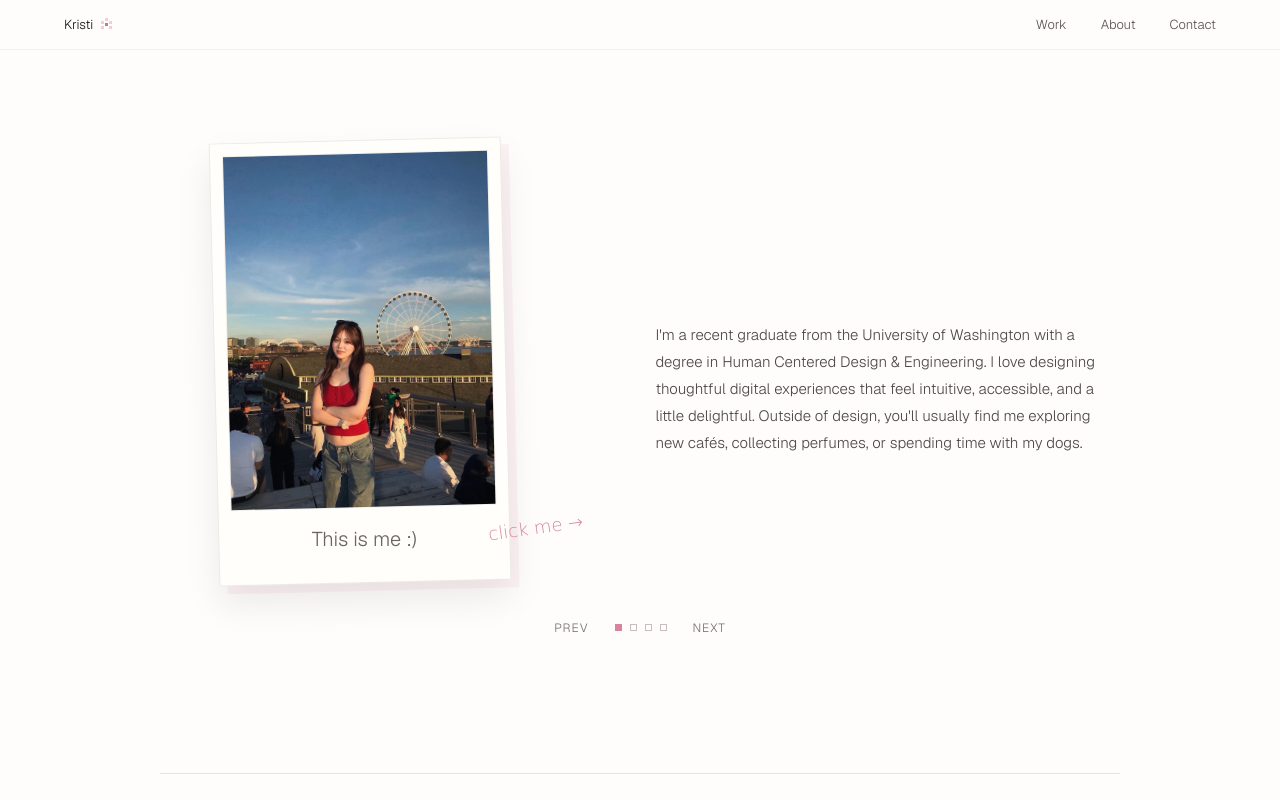
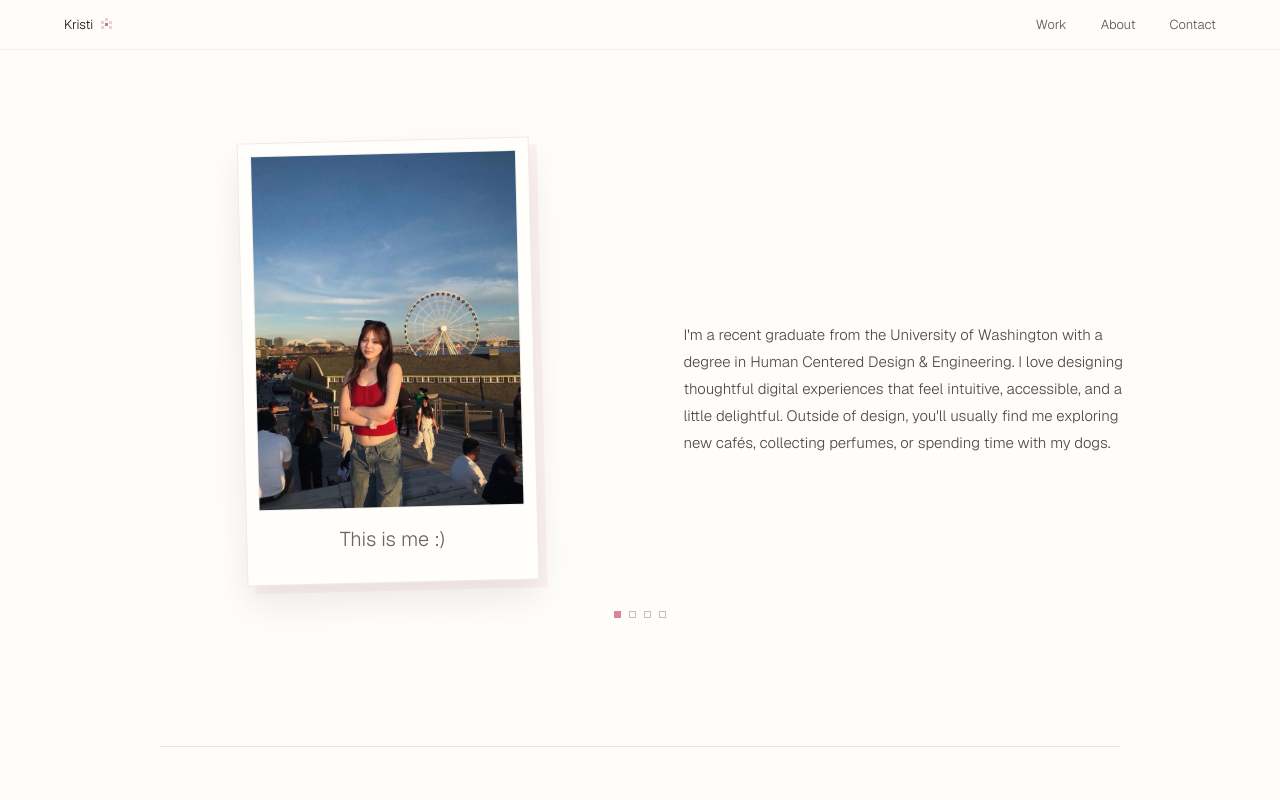
Before and after one commit to krisooti/Portfolio, a Next.js app: page /about in a window 1280 px wide. Shown: the top 800 px of the page. Built offline with nearby package versions, Linux system fonts and the light colour scheme.

Commit message:
Use hover zones for about carousel

```diff
--- a/app/about/ProfileCarousel.tsx
+++ b/app/about/ProfileCarousel.tsx
@@ -15,7 +15,7 @@ type ProfileSlide = {
 
 const profileSlides: ProfileSlide[] = [
   {
-    headline: "Hi there! I'm Kristi",
+    headline: "Hi there! I'm Kristi 👋",
     body: "I'm a recent graduate from the University of Washington with a degree in Human Centered Design & Engineering. I love designing thoughtful digital experiences that feel intuitive, accessible, and a little delightful. Outside of design, you'll usually find me exploring new cafés, collecting perfumes, or spending time with my dogs.",
     imageLabel: "Kristi profile photo",
     caption: "This is me :)",
@@ -25,7 +25,7 @@ const profileSlides: ProfileSlide[] = [
     },
   },
   {
-    headline: "Coffee walks",
+    headline: "My café adventures ☕",
     body: "I love exploring cafés and trying different coffees around the city.",
     imageLabel: "Café photo",
     caption: "cafe day",
@@ -37,7 +37,7 @@ const profileSlides: ProfileSlide[] = [
     caption: "tiny rituals",
   },
   {
-    headline: "Soft moments",
+    headline: "My dogs 🐶",
     body: "Outside of design, I spend a lot of time with my dogs and the people I love.",
     imageLabel: "Photo with my dogs",
     caption: "home team",
@@ -46,14 +46,27 @@ const profileSlides: ProfileSlide[] = [
 
 export default function ProfileCarousel() {
   const [activeIndex, setActiveIndex] = useState(0);
+  const [slideDirection, setSlideDirection] = useState<"next" | "previous">(
+    "next",
+  );
   const touchStartX = useRef<number | null>(null);
 
-  const goToSlide = (index: number) => {
+  const goToSlide = (index: number, direction: "next" | "previous") => {
+    setSlideDirection(direction);
     setActiveIndex((index + profileSlides.length) % profileSlides.length);
   };
 
-  const goNext = () => goToSlide(activeIndex + 1);
-  const goPrevious = () => goToSlide(activeIndex - 1);
+  const goNext = () => goToSlide(activeIndex + 1, "next");
+  const goPrevious = () => goToSlide(activeIndex - 1, "previous");
+
+  const jumpToSlide = (index: number) => {
+    if (index === activeIndex) {
+      return;
+    }
+
+    const direction = index > activeIndex ? "next" : "previous";
+    goToSlide(index, direction);
+  };
 
   useEffect(() => {
     const handleKeyDown = (event: KeyboardEvent) => {
@@ -95,7 +108,7 @@ export default function ProfileCarousel() {
 
   return (
     <section
-      className="about-hero-redesign profile-carousel"
+      className={`about-hero-redesign profile-carousel is-${slideDirection}`}
       aria-labelledby="about-title"
       aria-roledescription="carousel"
       onTouchStart={handleTouchStart}
@@ -111,13 +124,7 @@ export default function ProfileCarousel() {
             aria-hidden={index !== activeIndex}
           >
             <div className="about-photo-area">
-              <button
-                className="about-photo-wrap profile-carousel-image-button"
-                type="button"
-                onClick={goNext}
-                aria-label="Show next profile slide"
-                tabIndex={index === activeIndex ? 0 : -1}
-              >
+              <div className="about-photo-wrap profile-carousel-frame">
                 {slide.image ? (
                   <img
                     className="profile-photo-image"
@@ -130,10 +137,21 @@ export default function ProfileCarousel() {
                   </span>
                 )}
                 <span className="profile-photo-caption">{slide.caption}</span>
-              </button>
-              <p className="profile-click-note" aria-hidden="true">
-                click me →
-              </p>
+                <span
+                  className="profile-hover-zone profile-hover-zone--previous"
+                  onMouseEnter={goPrevious}
+                  aria-hidden="true"
+                >
+                  ←
+                </span>
+                <span
+                  className="profile-hover-zone profile-hover-zone--next"
+                  onMouseEnter={goNext}
+                  aria-hidden="true"
+                >
+                  →
+                </span>
+              </div>
             </div>
 
             <div className="about-intro-copy">
@@ -147,24 +165,18 @@ export default function ProfileCarousel() {
       </div>
 
       <div className="profile-carousel-controls" aria-label="Profile slides">
-        <button type="button" onClick={goPrevious} aria-label="Previous slide">
-          Prev
-        </button>
         <div className="profile-carousel-dots">
           {profileSlides.map((slide, index) => (
             <button
               className={index === activeIndex ? "is-active" : ""}
               type="button"
               key={slide.headline}
-              onClick={() => goToSlide(index)}
+              onClick={() => jumpToSlide(index)}
               aria-label={`Show slide ${index + 1}: ${slide.headline}`}
               aria-current={index === activeIndex ? "true" : undefined}
             />
           ))}
         </div>
-        <button type="button" onClick={goNext} aria-label="Next slide">
-          Next
-        </button>
       </div>
     </section>
   );
--- a/app/globals.css
+++ b/app/globals.css
@@ -538,10 +538,18 @@ html {
   gap: clamp(42px, 8vw, 96px);
   opacity: 0;
   pointer-events: none;
-  transform: translateX(18px);
+  transform: translateX(28px);
   transition:
-    opacity 420ms ease,
-    transform 420ms ease;
+    opacity 520ms ease-in-out,
+    transform 520ms ease-in-out;
+}
+
+.profile-carousel.is-previous .profile-carousel-slide {
+  transform: translateX(-28px);
+}
+
+.profile-carousel.is-next .profile-carousel-slide {
+  transform: translateX(28px);
 }
 
 .profile-carousel-slide.is-active {
@@ -570,17 +578,15 @@ html {
   transform: rotate(-1.4deg);
 }
 
-.profile-carousel-image-button {
-  cursor: pointer;
-  font: inherit;
-  text-align: inherit;
+.profile-carousel-frame {
+  position: relative;
   transition:
     border-color 180ms ease,
     box-shadow 180ms ease,
     transform 180ms ease;
 }
 
-.profile-carousel-image-button:hover {
+.profile-carousel-frame:hover {
   border-color: rgba(216, 132, 154, 0.34);
   box-shadow:
     0 20px 40px rgba(17, 17, 17, 0.09),
@@ -588,8 +594,6 @@ html {
   transform: rotate(-1.4deg) translateY(-2px);
 }
 
-.profile-carousel-image-button:focus-visible,
-.profile-carousel-controls button:focus-visible,
 .profile-carousel-dots button:focus-visible {
   outline: 1px solid #d8849a;
   outline-offset: 4px;
@@ -622,7 +626,7 @@ html {
   box-shadow: 18px 18px 0 rgba(17, 17, 17, 0.035);
 }
 
-.profile-carousel-image-button .profile-photo-placeholder {
+.profile-carousel-frame .profile-photo-placeholder {
   aspect-ratio: 3 / 4;
   min-height: 0;
   box-shadow: none;
@@ -661,16 +665,38 @@ html {
   transform: rotate(1.4deg);
 }
 
-.profile-click-note {
+.profile-hover-zone {
   position: absolute;
-  right: clamp(-24px, -2vw, -12px);
-  bottom: 42px;
-  margin: 0;
+  top: 12px;
+  bottom: 58px;
+  display: grid;
+  width: 25%;
+  place-items: center;
   color: #d8849a;
   font-family: "Bradley Hand", "Comic Sans MS", "Segoe Print", cursive;
-  font-size: 18px;
-  font-weight: 300;
-  transform: rotate(-8deg);
+  font-size: 24px;
+  font-weight: 300;
+  opacity: 0;
+  transition:
+    opacity 180ms ease,
+    transform 180ms ease;
+}
+
+.profile-hover-zone--previous {
+  left: 12px;
+  cursor: w-resize;
+  transform: translateX(4px);
+}
+
+.profile-hover-zone--next {
+  right: 12px;
+  cursor: e-resize;
+  transform: translateX(-4px);
+}
+
+.profile-hover-zone:hover {
+  opacity: 1;
+  transform: translateX(0);
 }
 
 .about-intro-copy {
@@ -712,7 +738,7 @@ html {
   gap: 18px;
 }
 
-.profile-carousel-controls button {
+.profile-carousel-controls > button {
   border: 0;
   background: transparent;
   color: #746f6c;
@@ -728,7 +754,7 @@ html {
     transform 180ms ease;
 }
 
-.profile-carousel-controls button:hover {
+.profile-carousel-controls > button:hover {
   color: #d8849a;
   transform: translateY(-1px);
 }
@@ -1405,16 +1431,15 @@ html {
     gap: 34px;
   }
 
-  .profile-click-note {
-    right: 0;
-    bottom: 36px;
+  .profile-hover-zone {
+    bottom: 58px;
   }
 
   .profile-photo-placeholder {
     min-height: 360px;
   }
 
-  .profile-carousel-image-button .profile-photo-placeholder {
+  .profile-carousel-frame .profile-photo-placeholder {
     min-height: 0;
   }
 
@@ -1474,7 +1499,8 @@ html {
   .case-section,
   .case-sidebar-nav a,
   .profile-carousel-slide,
-  .profile-carousel-image-button,
+  .profile-carousel-frame,
+  .profile-hover-zone,
   .profile-carousel-controls button,
   .about-intro-copy h1,
   .dog-card,
```
